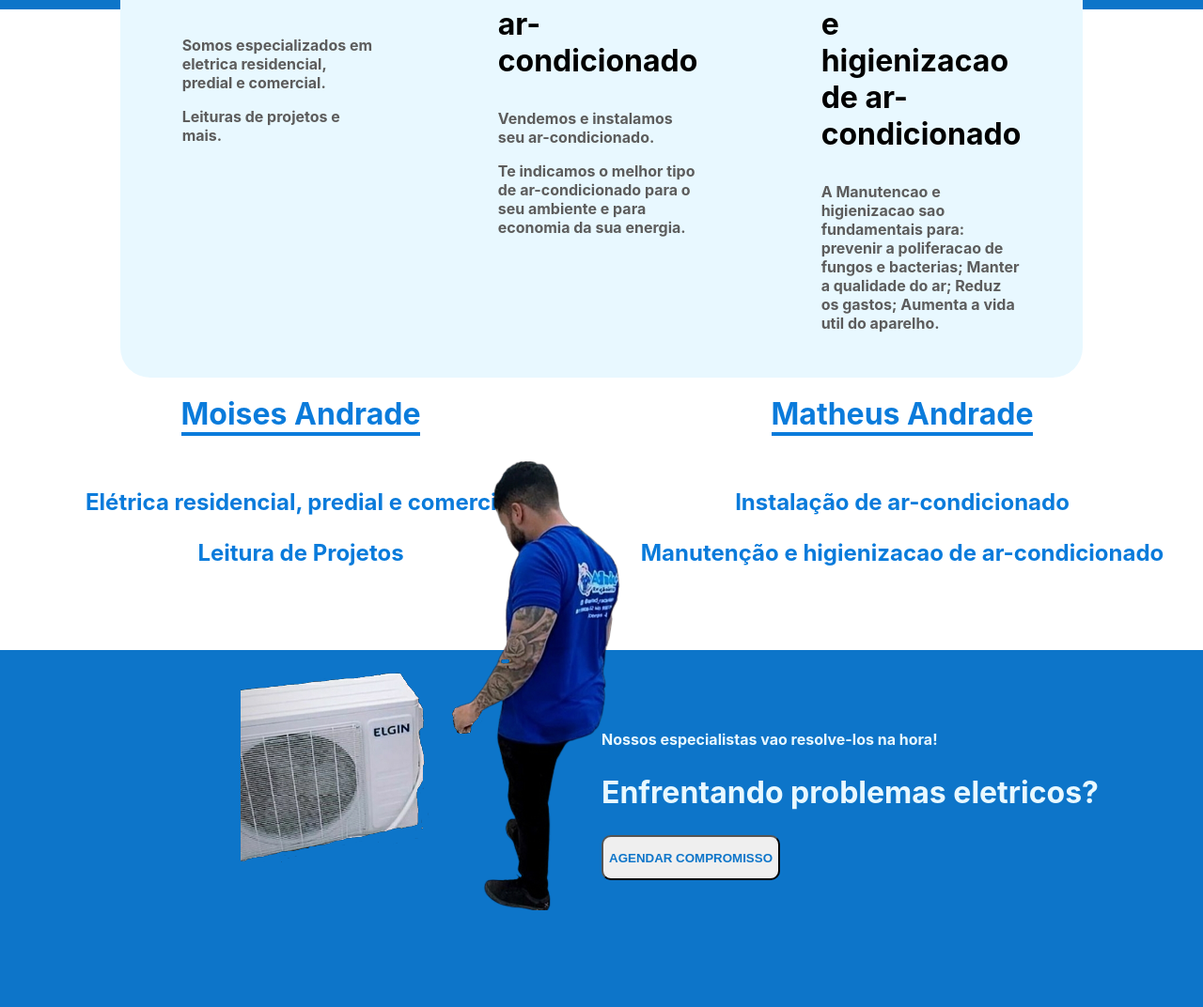
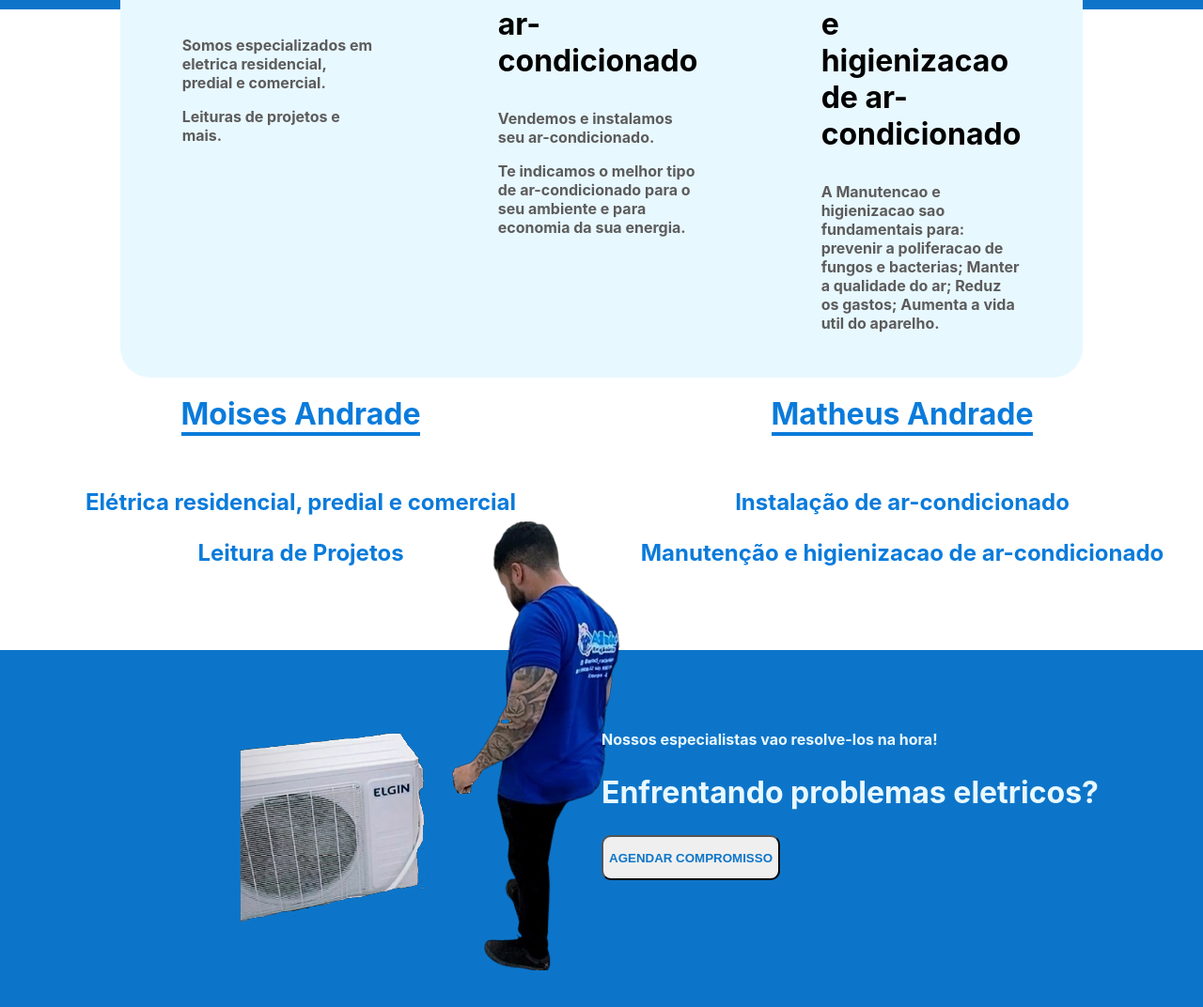
Before and after one commit to GuilhermeSOliveira/AndradeRefrigeracao, a React (Create React App) app: page / in a window 1280 px wide. Shown: the part 725-1797 px from the top of the page at 94% size. Built offline with nearby package versions, Linux system fonts and the light colour scheme.

Commit message:
pequena corrrecao de bug na imagem do contato quando em tela cheia

```diff
--- a/src/Componentes/Contato/Contato.css
+++ b/src/Componentes/Contato/Contato.css
@@ -5,7 +5,7 @@
 
 .contato img {
     position: absolute;
-    top: 152%;
+    top: 160%;
     left: 20%;
 }
 
```
